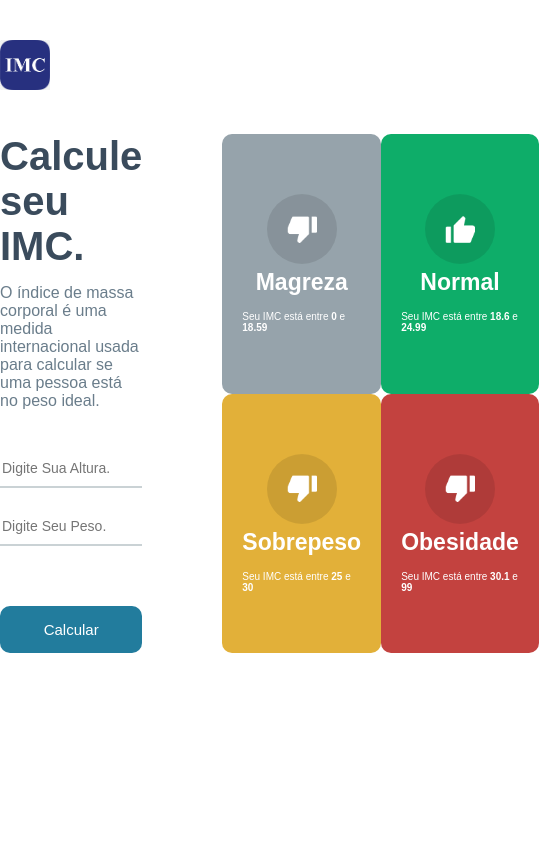
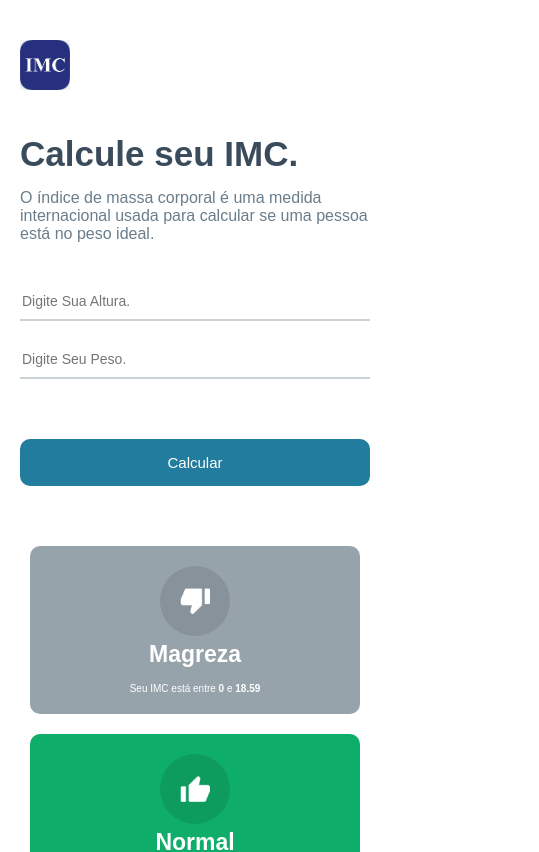
Before and after one commit to DevNetoSantos/projeto-calculadora-imc, a React (Vite) app: page / in a window 390 px wide. Shown: the top 852 px of the page, 539 px wide, since content can reach past the window. Built offline with nearby package versions, Linux system fonts and the light colour scheme.

Commit message:
PROJETO CONCLUÍDO

```diff
--- a/src/App.module.css
+++ b/src/App.module.css
@@ -14,6 +14,9 @@
     display: flex;
     max-width: 900px;
     margin: auto;
+}
+.main {
+    padding-bottom: 50px;
 }
 
 .leftSide {
@@ -108,3 +111,44 @@
 .container .rigthSide .rightArray:hover {
     opacity: .6;
 }
+
+@media (max-width: 770px) {
+    header {
+        padding: 0 20px;
+    }
+    .container {
+        padding: 0 20px;
+        flex-direction: column;
+    }
+    .container .leftSide {
+        margin-right: 0;
+    }
+
+    .container .rigthSide {
+        margin-left: 0;
+        margin-top: 50px;
+    }
+
+    .container .rigthSide .rightArray {
+        margin-left: 0;
+        margin-top: 0;
+        border-radius: 10px;
+    }
+
+    .container .leftSide h1 {
+        font-size: 35px;
+    }
+}
+
+@media (max-width: 430px) {
+    .container .rigthSide .grid {
+        grid-template-columns: 1fr;
+    }
+
+    .container .rigthSide .rightArray {
+        width: 50px;
+        height: 50px;
+        margin-left: 11px;
+        margin-top: 11px;
+    }
+}
--- a/src/components/GridItem/GridItem.module.css
+++ b/src/components/GridItem/GridItem.module.css
@@ -7,6 +7,7 @@
     align-items: center;
     flex-direction: column;
     padding: 20px;
+    margin: 10px;
 }
 
 .gridIcon {
```
